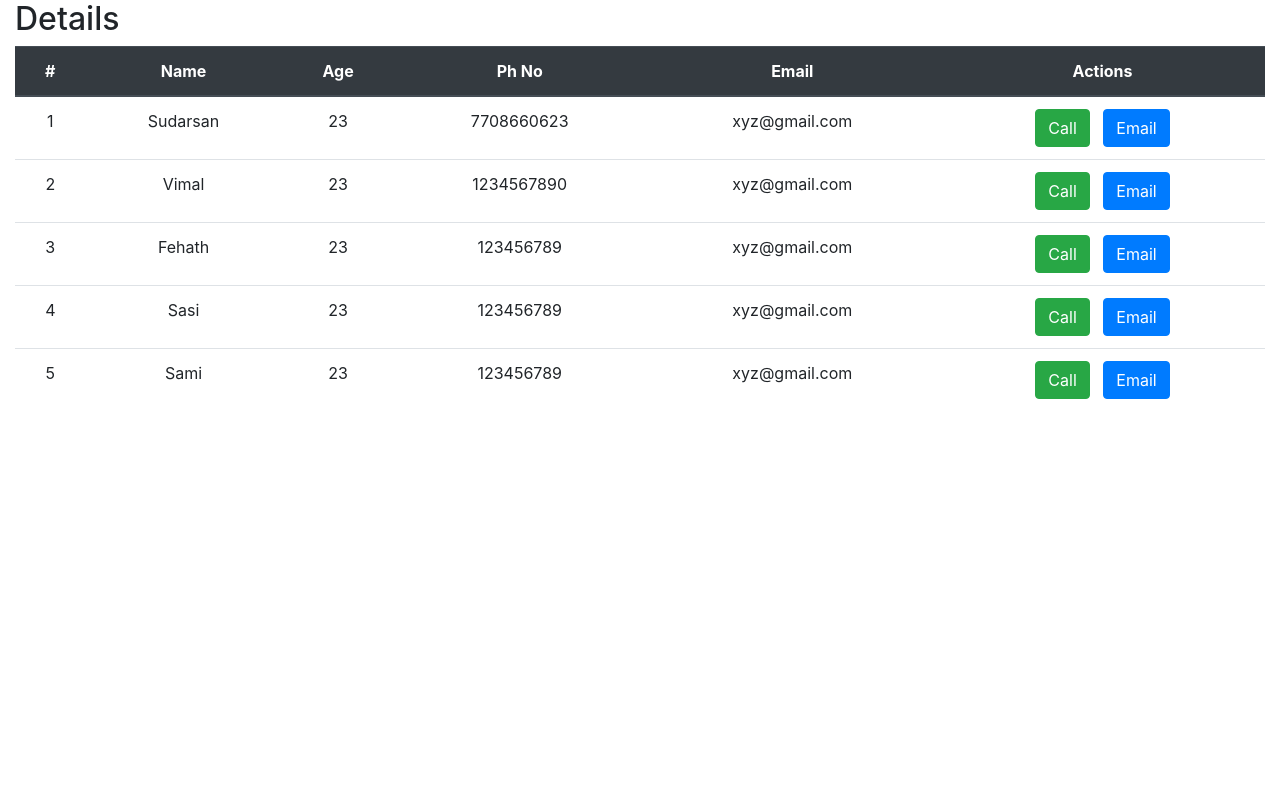
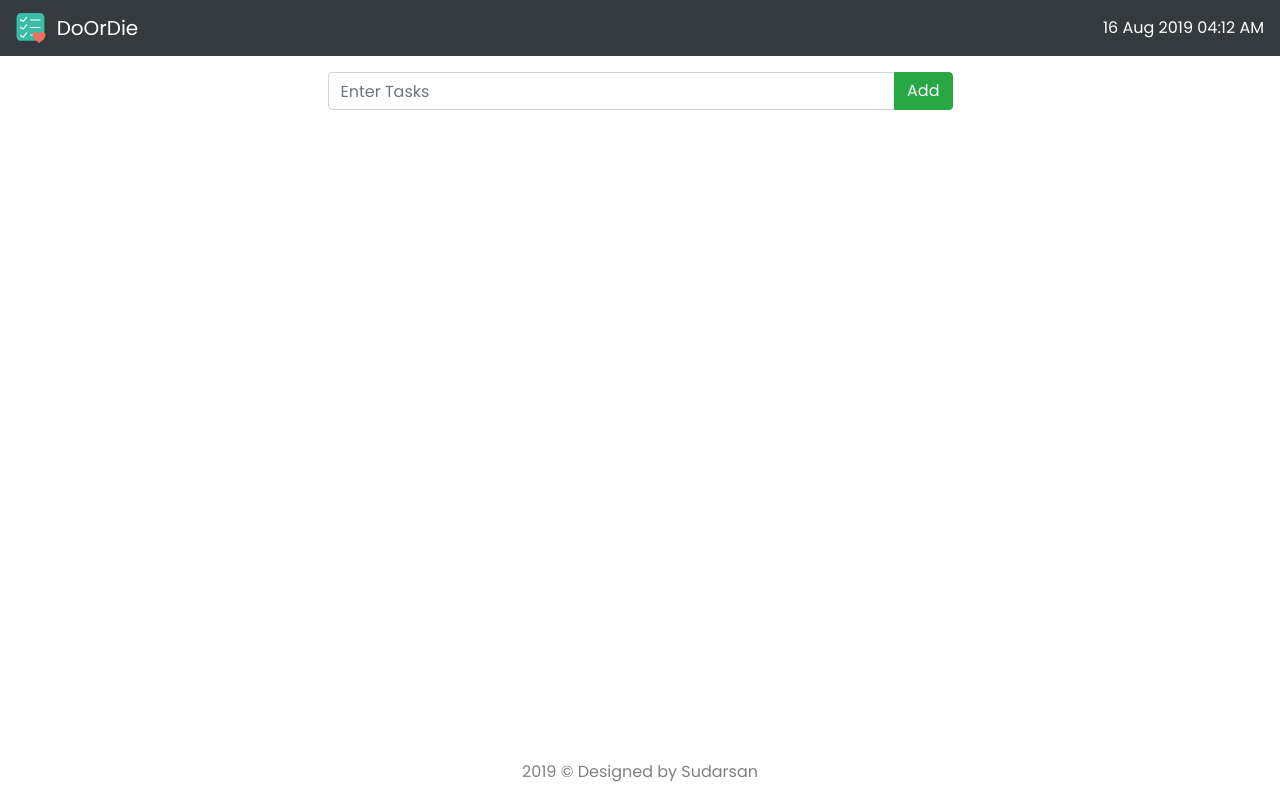
Before and after one commit to tjsudarsan/DoOrDieTodoApp, a React (Create React App) app: page / in a window 1280 px wide. Built offline with nearby package versions, Linux system fonts and the light colour scheme.

Commit message:
Todo AddItem Completed

```diff
--- a/package.json
+++ b/package.json
@@ -7,7 +7,7 @@
     "react": "^16.8.6",
     "react-dom": "^16.8.6",
     "react-scripts": "3.0.1",
-    "uuid": "^3.3.2"
+    "uuid": "^3.3.3"
   },
   "scripts": {
     "start": "react-scripts start",
--- a/src/components/Header.js
+++ b/src/components/Header.js
@@ -4,13 +4,13 @@ import moment from "moment";
 
 class Header extends React.Component {
   state = {
-        currentTime: moment().format("DD MMM YYYY hh:mm:ss A")
+    currentTime: moment().format("DD MMM YYYY hh:mm A")
   };
 
   componentDidMount() {
     setInterval(() => {
       this.setState({
-                currentTime: moment().format("DD MMM YYYY hh:mm:ss A")
+        currentTime: moment().format("DD MMM YYYY hh:mm A")
       });
     }, 1000);
   }
--- a/src/components/TodoBody.js
+++ b/src/components/TodoBody.js
@@ -1,19 +1,36 @@
 import React from "react";
 import TodoForm from "./TodoForm";
+import uuid from "uuid/v4";
 
 class TodoBody extends React.Component {
   state = {
-        todoListData: []
+    todoList: []
   };
 
-    addTodoItem = value => {
-        console.log(value);
+  addTodoItem = event => {
+    event.preventDefault();
+    let value = event.target.todoInput.value;
+    if (value) {
+      let listCopy = this.state.todoList.slice();
+      listCopy.push({
+        id: uuid(),
+        todo: value,
+        createdAt: new Date().toISOString(),
+        isCompleted: false,
+        completedAt: null
+      });
+      this.setState({
+        todoList: listCopy
+      });
+      document.getElementById("todoForm").reset();
+    }
   };
 
   render() {
+    console.log(this.state.todoList);
     return (
       <React.Fragment>
-                <TodoForm />
+        <TodoForm addTodoItem={this.addTodoItem} />
       </React.Fragment>
     );
   }
--- a/src/components/TodoForm.js
+++ b/src/components/TodoForm.js
@@ -1,10 +1,15 @@
 import React from "react";
 
-const TodoForm = () => {
+const TodoForm = props => {
   return (
     <div className="row align-items-center">
       <div className="col-12" style={{ textAlign: "center" }}>
-                <form autoComplete="off" className="form-inline">
+        <form
+          id="todoForm"
+          onSubmit={props.addTodoItem}
+          autoComplete="off"
+          className="form-inline"
+        >
           <div className="input-group mb-3 todoForm">
             <input
               type="text"
--- a/src/index.js
+++ b/src/index.js
@@ -1,5 +1,5 @@
 import React from "react";
 import ReactDOM from "react-dom";
-import App from "./scratch/AdvancedProps";
+import App from "./App";
 
 ReactDOM.render(<App />, document.getElementById("root"));
```
Also changed, not shown: 1 other file (tests, documents, lock files or other folders). Lines whose indentation alone changed are shown as unchanged.
